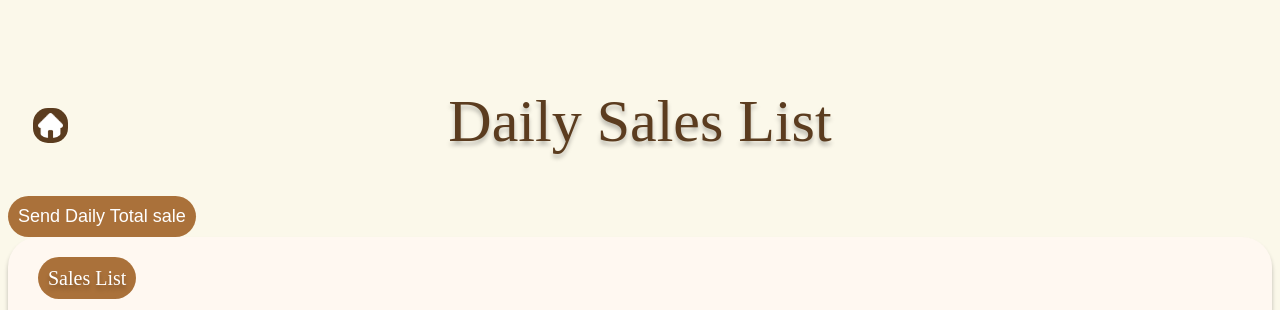
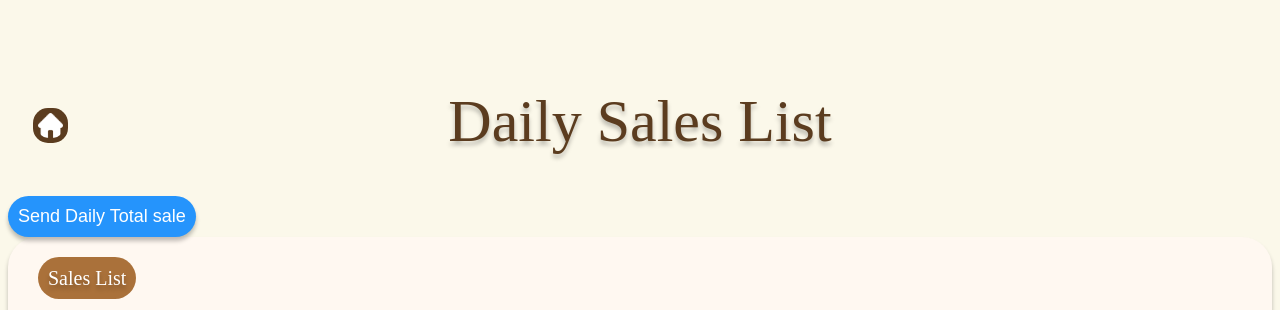
Before and after one commit to maefahluang-uni/99-project-cafemanagementsystemg5, a Spring app: page /senddaily in a window 1280 px wide. Shown: the top 310 px of the page. Run offline with Thymeleaf, Linux system fonts and the light colour scheme; the template is opened without the code that fills it, so the values that code supplies are empty.

Commit message:
Send daily total sale button update color

```diff
--- a/src/main/resources/templates/senddaily.html
+++ b/src/main/resources/templates/senddaily.html
@@ -62,13 +62,14 @@
     }
     #send-daily{
         border-radius: 30px;
-        background: #AA713A;
+        background-color: rgb(37, 148, 252);
         display: inline;
         padding: 10px;
         border: none;
         color: white;
         cursor: pointer;
         font-size: large;
+        box-shadow: 0px 4px 4px 0px rgba(0, 0, 0, 0.25);
     }
 </style>
 </html>
```
